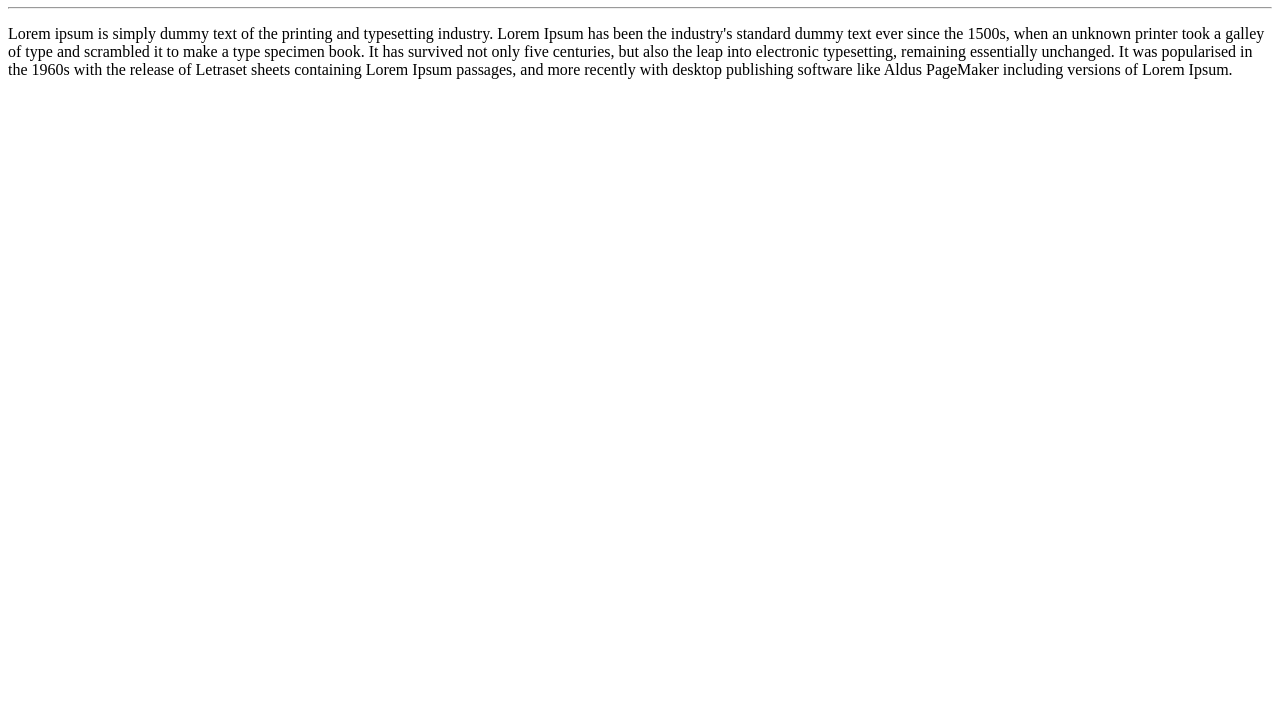
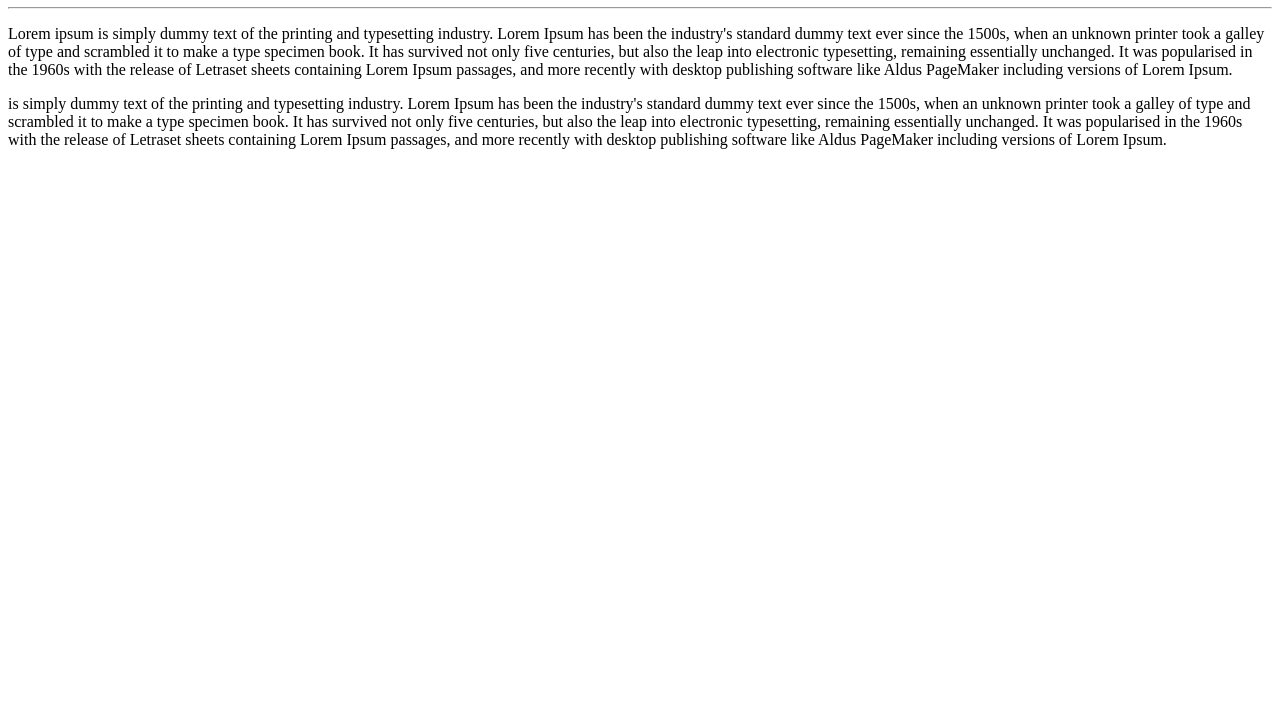
Before and after one commit to marciowrsantos/Ola-Mundo, a plain HTML site: page site-exemplo/index.html in a window 1280 px wide. Shown: the part 73-800 px from the top of the page. Drawn offline with Linux system fonts and the light colour scheme.

Commit message:
Adicionei um parágrafo

```diff
--- a/site-exemplo/index.html
+++ b/site-exemplo/index.html
@@ -10,5 +10,7 @@
     <h1>Olá, Mundo !</h1>
     <hr>
     <p> Lorem ipsum is simply dummy text of the printing and typesetting industry. Lorem Ipsum has been the industry's standard dummy text ever since the 1500s, when an unknown printer took a galley of type and scrambled it to make a type specimen book. It has survived not only five centuries, but also the leap into electronic typesetting, remaining essentially unchanged. It was popularised in the 1960s with the release of Letraset sheets containing Lorem Ipsum passages, and more recently with desktop publishing software like Aldus PageMaker including versions of Lorem Ipsum.</p>
+
+    <p>is simply dummy text of the printing and typesetting industry. Lorem Ipsum has been the industry's standard dummy text ever since the 1500s, when an unknown printer took a galley of type and scrambled it to make a type specimen book. It has survived not only five centuries, but also the leap into electronic typesetting, remaining essentially unchanged. It was popularised in the 1960s with the release of Letraset sheets containing Lorem Ipsum passages, and more recently with desktop publishing software like Aldus PageMaker including versions of Lorem Ipsum.</p>
 </body>
 </html>
```
